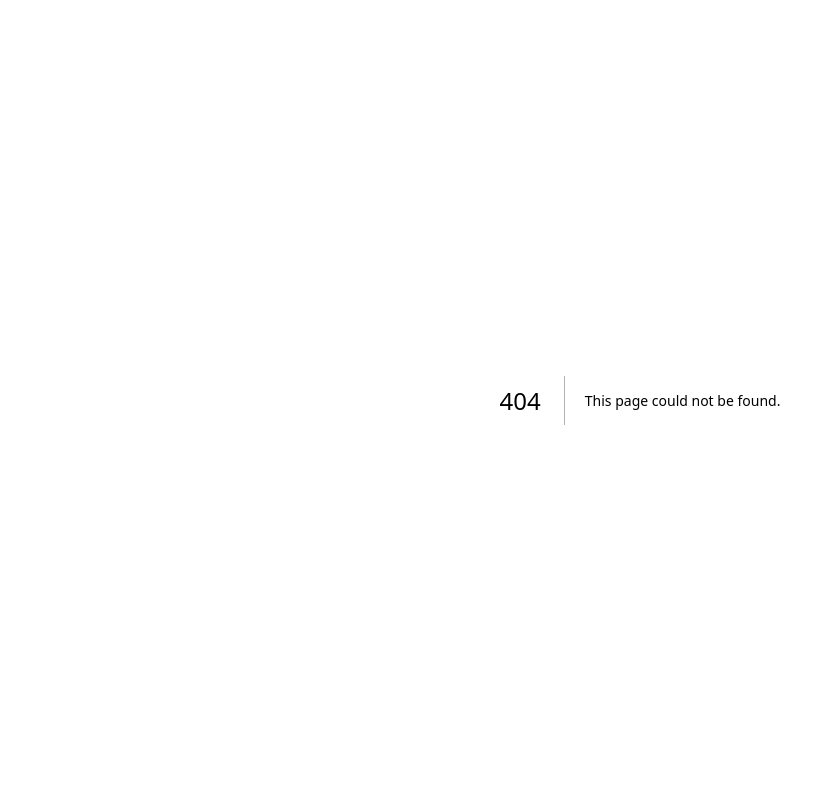
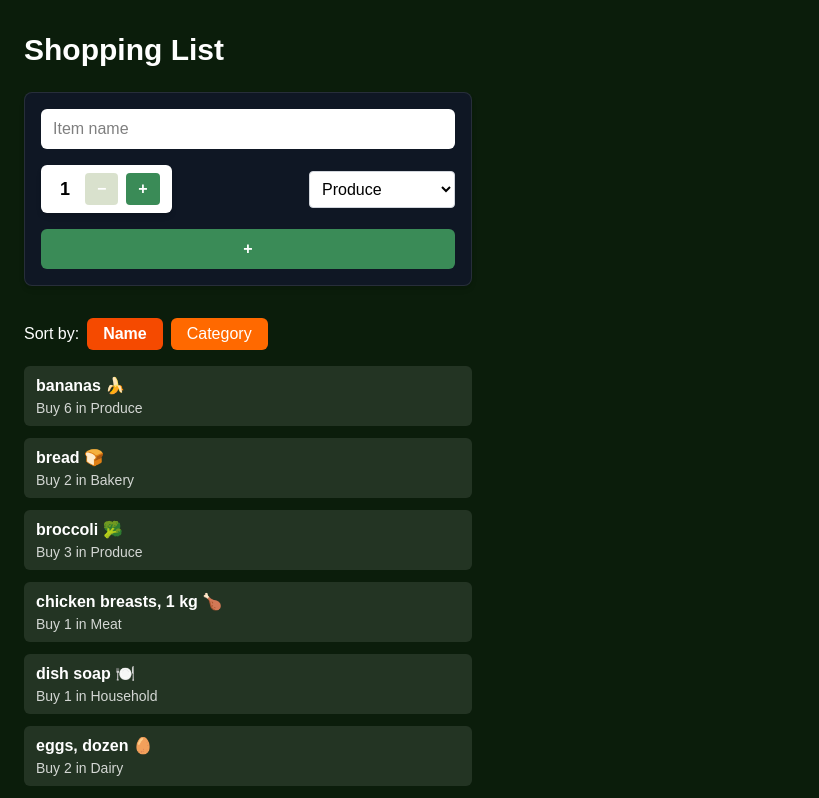
Before and after one commit to Manpreet-kaur-randhawa/cprg306-assignments, a Next.js app: page /week-7 in a window 1280 px wide. Before the commit this address had no page. Shown: the top 798 px of the page, without its empty margins (0-819 px from the left). Built offline with nearby package versions, Linux system fonts and the light colour scheme.

Commit message:
week-7 done
added & modified both of the week 6 and 5

```diff
--- a/app/page.js
+++ b/app/page.js
@@ -10,6 +10,7 @@ export default function Home(){
         <li><Link href="./week-4">Week 4 Assignment</Link></li>
         <li><Link href="./week-5">Week 5 Assignment</Link></li>
         <li><Link href="./week-6">Week 6 Assignment</Link></li>
+         <li><Link href="./week-7">Week 7 Assignment</Link></li>
       </ul>
     </main>
   );
--- /dev/null
+++ b/app/week-7/item-list.js
@@ -0,0 +1,52 @@
+"use client";
+
+import { useState } from "react";
+import Item from "./item";
+
+export default function ItemList({ items }) {
+  const [sortBy, setSortBy] = useState("name");
+
+  const sortedItems = [...items].sort((a, b) => {
+    if (sortBy === "name") return a.name.localeCompare(b.name);
+    if (sortBy === "category") return a.category.localeCompare(b.category);
+    return 0;
+  });
+
+  const active = "px-4 py-1 rounded-md text-white bg-orange-600 font-semibold";
+  const normal =
+    "px-4 py-1 rounded-md text-white bg-orange-500 hover:bg-orange-600";
+
+  return (
+    <section className="space-y-4 max-w-md">
+
+      <div className="flex items-center gap-2 text-white">
+        <span>Sort by:</span>
+        <button
+          className={sortBy === "name" ? active : normal}
+          onClick={() => setSortBy("name")}
+        >
+          Name
+        </button>
+        <button
+          className={sortBy === "category" ? active : normal}
+          onClick={() => setSortBy("category")}
+        >
+          Category
+        </button>
+      </div>
+
+      <ul className="space-y-3">
+        {sortedItems.map((it) => (
+          <li key={it.id}>
+            <Item
+              name={it.name}
+              quantity={it.quantity}
+              category={it.category}
+            />
+          </li>
+        ))}
+      </ul>
+
+    </section>
+  );
+}
--- /dev/null
+++ b/app/week-7/item.js
@@ -0,0 +1,12 @@
+"use client";
+
+export default function Item({ name, quantity, category }) {
+  return (
+    <div className="bg-white/10 text-white rounded-md px-3 py-2">
+      <div className="font-semibold">{name}</div>
+      <div className="text-sm text-white/80">
+        Buy {quantity} in <span className="capitalize">{category}</span>
+      </div>
+    </div>
+  );
+}
--- /dev/null
+++ b/app/week-7/items.json
@@ -0,0 +1,14 @@
+[
+  { "id": "1h2GJKH12gkHG31h1H", "name": "milk, 4 L 🥛", "quantity": 1, "category": "dairy" },
+  { "id": "2KJH3k2j3H1k2J3K1H", "name": "bread 🍞", "quantity": 2, "category": "bakery" },
+  { "id": "3h2KJH3k2j3H1k2J3", "name": "eggs, dozen 🥚", "quantity": 2, "category": "dairy" },
+  { "id": "4k2J3K1H2GJKH12gk", "name": "bananas 🍌", "quantity": 6, "category": "produce" },
+  { "id": "5H1h1H2KJH3k2j3H", "name": "broccoli 🥦", "quantity": 3, "category": "produce" },
+  { "id": "6H1k2J3K1H2GJKH1", "name": "chicken breasts, 1 kg 🍗", "quantity": 1, "category": "meat" },
+  { "id": "7gkHG31h1H2KJH3k", "name": "pasta sauce 🍝", "quantity": 3, "category": "canned goods" },
+  { "id": "8j3H1k2J3K1H2GJK", "name": "spaghetti, 454 g 🍝", "quantity": 2, "category": "dry goods" },
+  { "id": "9H12gkHG31h1H2KJ", "name": "toilet paper, 12 pack 🧻", "quantity": 1, "category": "household" },
+  { "id": "10H3k2j3H1k2J3K1", "name": "paper towels, 6 pack", "quantity": 1, "category": "household" },
+  { "id": "11k2J3K1H2GJKH12", "name": "dish soap 🍽️", "quantity": 1, "category": "household" },
+  { "id": "12GJKH12gkHG31h1", "name": "hand soap 🧼", "quantity": 4, "category": "household" }
+]
--- /dev/null
+++ b/app/week-7/new-item.js
@@ -0,0 +1,104 @@
+"use client";
+
+import { useState } from "react";
+
+export default function NewItem({ onAddItem }) {
+  const [name, setName] = useState("");
+  const [quantity, setQuantity] = useState(1);
+  const [category, setCategory] = useState("produce");
+
+  function increment() {
+    if (quantity < 99) setQuantity(quantity + 1);
+  }
+
+  function decrement() {
+    if (quantity > 1) setQuantity(quantity - 1);
+  }
+
+  function handleSubmit(e) {
+    e.preventDefault();
+
+    const item = {
+      id: Date.now().toString(),
+      name,
+      quantity,
+      category
+    };
+
+    onAddItem(item);
+
+    setName("");
+    setQuantity(1);
+    setCategory("produce");
+  }
+
+  return (
+    <form
+      onSubmit={handleSubmit}
+      className="bg-[#0f1724] border border-white/10 rounded-lg p-4 shadow-md w-full max-w-md space-y-4"
+    >
+      {/* Input */}
+      <input
+        type="text"
+        required
+        placeholder="Item name"
+        value={name}
+        onChange={(e) => setName(e.target.value)}
+        className="w-full px-3 py-2 rounded-md bg-white text-black"
+      />
+
+      {/* Quantity + Category */}
+      <div className="flex justify-between items-center">
+        <div className="flex items-center bg-white rounded-md shadow-md px-3 py-2">
+          <p className="text-lg font-semibold w-6 text-center text-black">
+            {quantity}
+          </p>
+
+          <button
+            type="button"
+            onClick={decrement}
+            disabled={quantity === 1}
+            className="ml-2 px-3 py-1 rounded bg-[#b5c59c] text-white font-bold disabled:opacity-50"
+          >
+            −
+          </button>
+
+          <button
+            type="button"
+            onClick={increment}
+            disabled={quantity === 99}
+            className="ml-2 px-3 py-1 rounded bg-[#3a8b57] text-white font-bold disabled:opacity-50"
+          >
+            +
+          </button>
+        </div>
+
+        <select
+          value={category}
+          onChange={(e) => setCategory(e.target.value)}
+          className="rounded border border-gray-300 px-2 py-2 bg-white text-black"
+        >
+          <option value="produce">Produce</option>
+          <option value="dairy">Dairy</option>
+          <option value="bakery">Bakery</option>
+          <option value="meat">Meat</option>
+          <option value="frozen foods">Frozen Foods</option>
+          <option value="canned goods">Canned Goods</option>
+          <option value="dry goods">Dry Goods</option>
+          <option value="beverages">Beverages</option>
+          <option value="snacks">Snacks</option>
+          <option value="household">Household</option>
+          <option value="other">Other</option>
+        </select>
+      </div>
+
+
+      <button
+        type="submit"
+         className="w-full bg-[#3a8b57] text-white font-bold py-2 rounded-md hover:bg-[#2e744a]"
+      >
+        +
+      </button>
+    </form>
+  );
+}
--- /dev/null
+++ b/app/week-7/page.js
@@ -0,0 +1,28 @@
+"use client";
+
+import { useState } from "react";
+import NewItem from "./new-item";
+import ItemList from "./item-list";
+import itemsData from "./items.json";
+
+export default function Page() {
+  const [items, setItems] = useState(itemsData);
+
+  function handleAddItem(newItem) {
+    setItems([...items, newItem]);
+  }
+
+  return (
+    <main className="min-h-screen bg-[#0b1d0b] px-6 py-8">
+      <h1 className="text-3xl font-bold text-white mb-6">Shopping List</h1>
+
+      <div className="max-w-lg space-y-8">
+
+        <NewItem onAddItem={handleAddItem} />
+
+        {/* List */}
+        <ItemList items={items} />
+      </div>
+    </main>
+  );
+}
```
